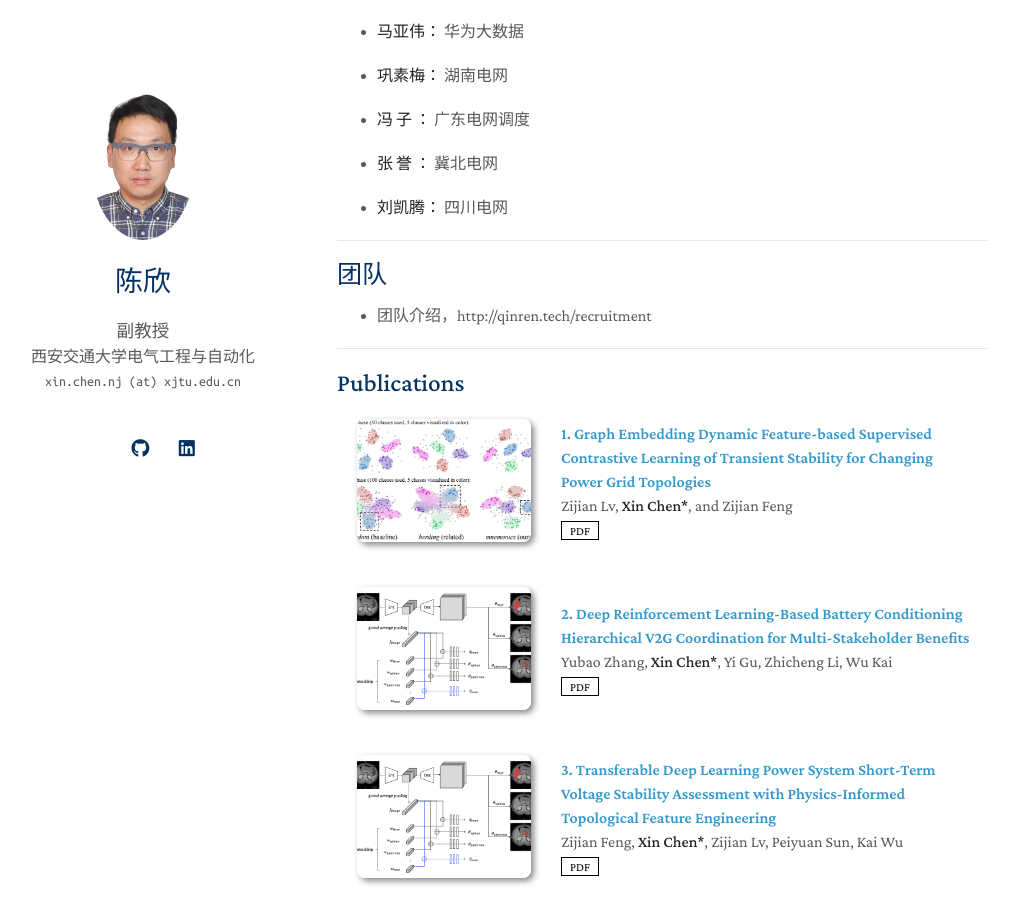
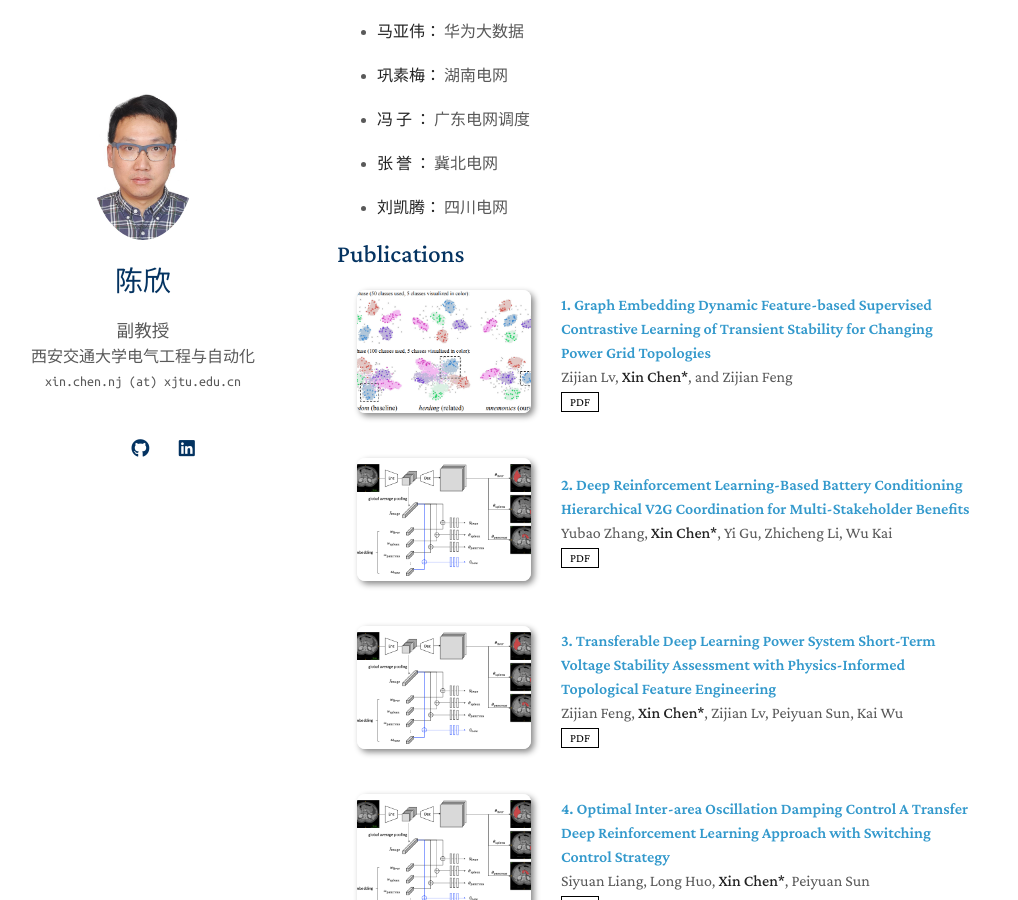
Before and after one commit to IntelligentEnergy/IntelligentEnergy.github.io, a Jekyll site: the page built from index.md, in a window 1280 px wide and 900 px high, scrolled down 2308 px. Shown: the whole window, without its empty margins (133-1151 px from the left). Built offline with Jekyll 4.4.1, drawn with Linux system fonts in a browser that asks for light colours; nearby versions of some CDN libraries; a style sheet for code colours, icons or effects is not loaded; our own code applies the rules of GitHub Pages for plain Markdown files.

Commit message:
Update index.md

```diff
--- a/index.md
+++ b/index.md
@@ -110,12 +110,12 @@ layout: homepage
 
 - **刘凯腾：** 四川电网
 
----
-## 团队
+<!-- ---
+ ## 团队
 <ul style="margin:0 0 20px;">
 <li><a href="http://qinren.tech/recruitment"><autocolor>团队介绍，http://qinren.tech/recruitment</autocolor></a></li>
 </ul>
----
+--- -->
 
 <!-- ## News -->
 
```
